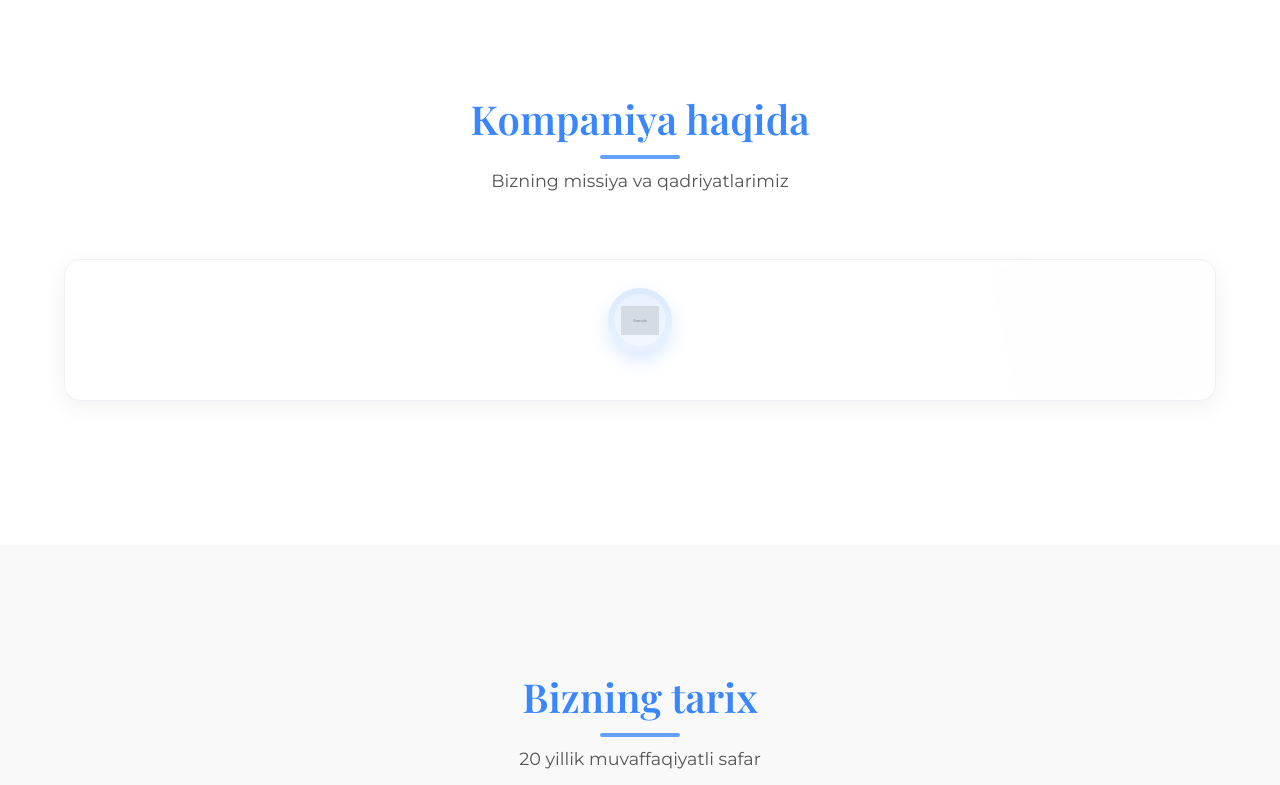
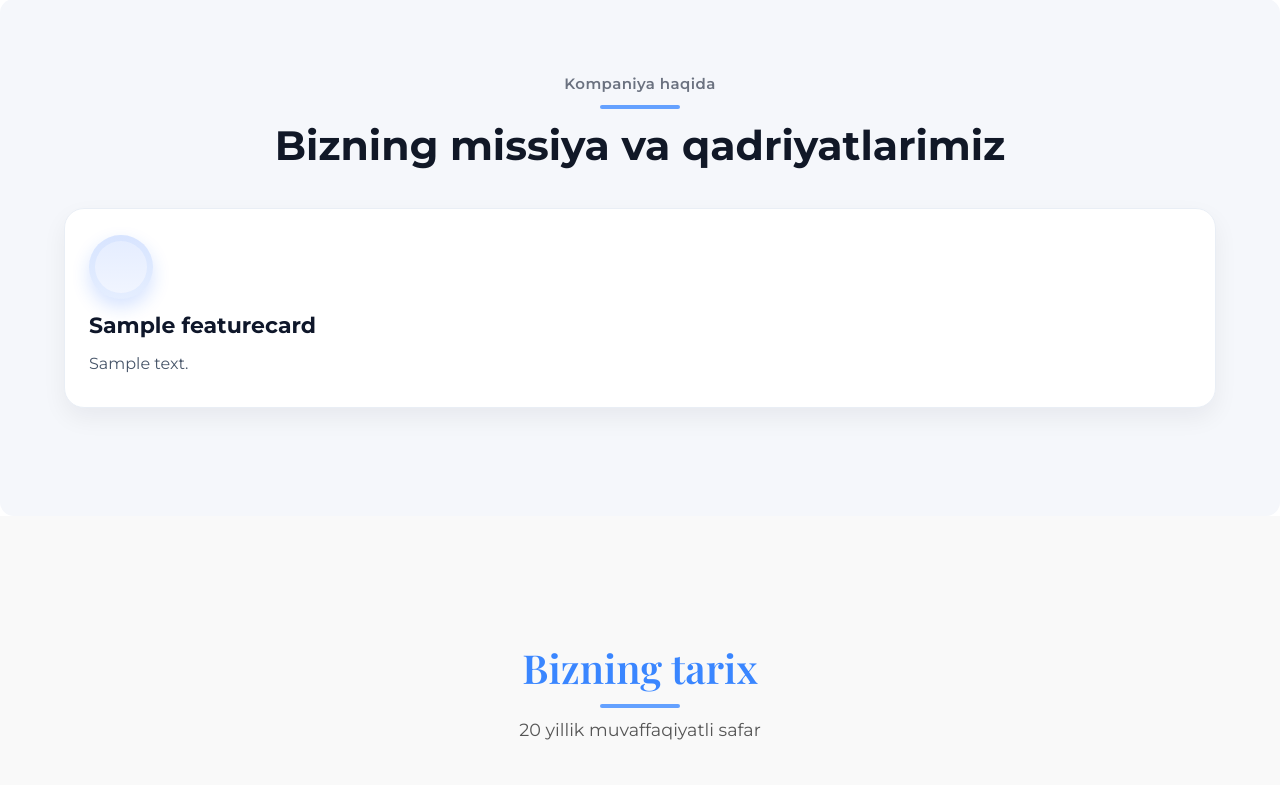
Before and after one commit to davronovuz/biotektpharm, a Django app: template templates/index.html in a window 1280 px wide. Shown: the part 801-1586 px from the top of the page. Run offline with Django 5.2, Linux system fonts and the light colour scheme; the template is opened without the code that fills it: values that come from a table or form of the project are taken from there, others are empty; tables that the repository leaves empty hold one stand-in row (values such as "Sample post"); grey boxes marked "Sample" are stand-in pictures; parts of the project's set-up code (start-up, migrations or seed data) failed here and were passed over.

Commit message:
asdaasasad sdsdjh asjas

```diff
--- a/static/css/styles.css
+++ b/static/css/styles.css
@@ -249,97 +249,141 @@ section.hero{ padding:0 !important; }
 .hero .subtitle{ font-family:'Montserrat',sans-serif !important; font-weight:500; font-size:clamp(16px, 2.1vw, 20px); line-height:1.65; color:#f2f6ff; max-width:760px; margin:0; }
 @media (max-width:576px){ .hero-content{ margin:0 16px; } .hero h1{ font-size:clamp(28px,9vw,40px);} .hero .subtitle{ font-size:15px; } }
 
-/* ===== ABOUT ===== */
-.about-grid{ display:grid; grid-template-columns:repeat(auto-fit, minmax(250px,1fr)); gap:2rem; margin-bottom:3rem; }
-.about-card{ padding:2rem; border-radius:var(--radius-md); background:#fff; box-shadow:var(--shadow-sm); transition:var(--transition); text-align:center; }
-.about-card:hover{ transform:translateY(-10px); box-shadow:var(--shadow-lg); }
-.card-icon{ width:70px; height:70px; background:rgba(58,134,255,.1); border-radius:50%; display:flex; align-items:center; justify-content:center; margin:0 auto 1.5rem; font-size:1.75rem; color:var(--primary); transition:var(--transition); }
-.about-card:hover .card-icon{ background:var(--primary); color:#fff; }
-.about-card h3{ font-size:1.25rem; margin-bottom:1rem; }
-.about-card p{ font-size:.95rem; }
+/* ================================
+   ABOUT section (Figma‑match)
+   Drop this after your variables. Safe overrides only affect .about
+   ================================ */
 
-.about-content{ display:flex; align-items:center; gap:3rem; margin-top:4rem; }
-.about-text{ flex:1; }
-.about-text h3{ font-size:1.75rem; margin-bottom:1.5rem; }
-.about-text p{ margin-bottom:2rem; font-size:1.1rem; }
-.about-image{ flex:1; }
-.image-frame{ position:relative; border-radius:var(--radius-lg); overflow:hidden; box-shadow:var(--shadow-lg); }
-.image-frame img{ width:100%; height:auto; }
-.experience-badge{ position:absolute; top:-20px; right:-20px; width:100px; height:100px; background:var(--accent); border-radius:50%; display:flex; flex-direction:column; align-items:center; justify-content:center; color:#fff; box-shadow:var(--shadow-lg); }
-.experience-badge span{ font-size:2rem; font-weight:700; }
-.experience-badge small{ font-size:.75rem; }
+/* Wrapper panel */
+.about{
+  background:#f5f7fb;            /* very light gray panel like in Figma */
+  padding-top:72px;
+  padding-bottom:72px;
+  border-radius:14px;             /* soft rounded container */
+}
 
-/* Grid + card (sizdagi bilan bir xil bo‘lsa aynan qoldiring) */
+/* Section header styles inside About only */
+.about .section-header{margin-bottom:36px}
+.about .section-header h2{           /* small overline */
+  font-family: var(--font-primary, "Montserrat", sans-serif);
+  font-weight:600;
+  font-size:15px;
+  letter-spacing:.4px;
+  color:#6b7280;                    /* gray */
+  margin-bottom:10px;
+}
+.about .section-header p{            /* big headline */
+  margin:0 auto;
+  max-width:980px;
+  font-family: var(--font-primary, "Montserrat", sans-serif);
+  font-weight:800;
+  line-height:1.30;
+  color:#111827;
+  font-size:clamp(24px,3.2vw,44px);
+  text-align:center;
+}
+/* Optional brand accent in the headline */
+.about .section-header p .brand,
+.about .section-header p a{
+  color:#1e63ff;
+  text-decoration:none;
+}
+
+/* Grid */
 .about-grid{
   display:grid;
-  grid-template-columns:repeat(auto-fit, minmax(280px,1fr));
+  grid-template-columns:repeat(auto-fit, minmax(320px,1fr));
   gap:24px;
-  margin-bottom:48px;
+  margin:22px auto 36px;
 }
+
+/* Card */
 .about-card{
   position:relative;
   overflow:hidden;
-  padding:28px 24px 32px;
-  border-radius:16px;
+  padding:26px 24px 30px;
+  border-radius:20px;
   background:#fff;
-  border:1px solid #edf1f5;
-  box-shadow:0 6px 22px rgba(10,16,26,.06);
-  transition:transform .25s ease, box-shadow .25s ease, border-color .25s ease;
+  border:1px solid #e9eef5;
+  box-shadow:0 10px 24px rgba(16,24,40,.06);
+  transition:transform .22s ease, box-shadow .22s ease, border-color .22s ease;
   text-align:left;
-  isolation:isolate;
+  isolation:isolate; /* keep watermark behind */
 }
 .about-card:hover{
-  transform:translateY(-6px);
-  box-shadow:0 12px 32px rgba(10,16,26,.12);
-  border-color:rgba(58,134,255,.25);
+  transform:translateY(-4px);
+  box-shadow:0 18px 36px rgba(16,24,40,.10);
+  border-color:rgba(30,99,255,.25);
 }
 
-/* Dumaloq badge */
-.card-icon{
-  width:64px; height:64px;
+/* Round icon badge (top-left) */
+.about-card .card-icon{
+  width:64px; height:64px; border-radius:50%;
   display:flex; align-items:center; justify-content:center;
-  border-radius:50%;
-  background:linear-gradient(180deg, rgba(58,134,255,.12), rgba(58,134,255,.06));
-  color:var(--primary);
-  box-shadow:0 8px 18px rgba(58,134,255,.18), inset 0 0 0 6px rgba(58,134,255,.06);
-  font-size:22px;
-  margin-bottom:14px;
+  background:linear-gradient(180deg, rgba(30,99,255,.12), rgba(30,99,255,.06));
+  box-shadow:0 8px 18px rgba(30,99,255,.18), inset 0 0 0 6px rgba(30,99,255,.06);
+  color:#1e63ff;
+  margin:0 0 14px;
+}
+.about-card .card-icon i{ font-size:22px; line-height:1; }
+.about-card .card-icon img{ width:60%; height:60%; object-fit:contain; display:block; }
+
+/* Titles & text — use existing h3/p in your HTML */
+.about-card h3{
+  font-family: var(--font-primary, "Montserrat", sans-serif);
+  font-weight:700;
+  font-size:clamp(18px,2.1vw,22px);
+  color:#0f172a;
+  margin:6px 0 10px;
+}
+.about-card p{
+  font-size:16px;
+  line-height:1.7;
+  color:#475569;
+  margin:0;
 }
 
-/* Badge ichida FA ikon yoki rasm bo‘lishi mumkin */
-.card-icon i{ font-size:22px; line-height:1; }
-.card-icon img{
-  width:60%; height:60%; object-fit:contain; display:block; filter:none;
+/* Huge faded watermark icon/image (optional) */
+.about-card .card-watermark{
+  position:absolute;
+  right:-6px; bottom:-8px;
+  z-index:-1;
+  opacity:.08;
+  transform:rotate(-6deg);
+  line-height:1;
+}
+.about-card .card-watermark i{          /* Font Awesome watermark */
+  font-size:clamp(120px,22vw,190px);
+  color:#0b1220;
+}
+.about-card .card-watermark img{        /* Image/SVG watermark */
+  width:clamp(160px,26vw,220px);
+  height:auto;
+  filter:grayscale(100%);
+  opacity:.10;
+  transform:rotate(-6deg);
 }
 
-/* Sarlavha/tekst */
-.about-card .card-title{
-  font-family:var(--font-secondary);
-  font-weight:700;
-  font-size:clamp(18px,2.2vw,22px);
-  color:#0f172a;
-  margin:4px 0 10px;
-  letter-spacing:.2px;
+/* Side content pair (text + image) under cards) */
+.about-content{ display:flex; align-items:center; gap:32px; margin-top:40px; }
+.about-text{ flex:1; }
+.about-text h3{ font-size:clamp(20px,2.2vw,28px); margin-bottom:16px; font-weight:700; color:#0f172a; }
+.about-text p{ font-size:16.5px; line-height:1.75; color:#4b5563; }
+.about-image{ flex:1; }
+.image-frame{ position:relative; border-radius:16px; overflow:hidden; box-shadow:0 14px 32px rgba(15,23,42,.12); }
+.image-frame img{ width:100%; height:auto; display:block; }
+
+/* Responsive tweaks */
+@media (max-width:992px){
+  .about{ padding-top:60px; padding-bottom:60px; }
+  .about-grid{ grid-template-columns:repeat(auto-fit, minmax(280px,1fr)); gap:18px; }
+  .about-content{ flex-direction:column; }
 }
-.about-card .card-text{
-  font-size:15.5px;
-  line-height:1.7;
-  color:#475569;
+@media (max-width:576px){
+  .about{ padding-top:48px; padding-bottom:48px; border-radius:0; }
+  .about-grid{ grid-template-columns:1fr; }
 }
 
-/* Figma’dagi katta xira watermark */
-.card-watermark{
-  position:absolute;
-  right:-8px; bottom:-10px;
-  z-index:-1; opacity:.08; line-height:1;
-  transform:rotate(-6deg);
-}
-.card-watermark i{ font-size:clamp(120px,22vw,190px); color:#0b1220; }
-.card-watermark img{
-  width:clamp(160px,26vw,220px);
-  height:auto; opacity:.10; filter:grayscale(100%);
-  transform:rotate(-6deg);
-}
 
 
 /* ===== HISTORY (Timeline) ===== */
--- a/templates/index.html
+++ b/templates/index.html
@@ -75,7 +75,7 @@
 
 
 
-  <!-- About Section -->
+<!-- About Section -->
 <section class="about" id="about">
   <div class="container">
     <div class="section-header">
@@ -86,30 +86,36 @@
     <div class="about-grid">
       {% for f in features %}
         <div class="about-card">
-          <!-- Dumaloq ikon badge -->
+          <!-- Dumaloq icon badge -->
           <div class="card-icon">
-            {% if f.icon_image %}
-              <img src="{{ f.icon_image.url }}" alt="{{ f.title }}">
-            {% elif f.icon_class %}
-              <i class="{{ f.icon_class }}"></i>
+            {% if f.icon_type == 'img' and f.icon_image %}
+              <img src="{{ f.icon_image.url }}" alt="{{ f.title_uz|default:'icon' }}">
             {% else %}
-              <i class="fas fa-circle"></i>
+              <i class="{{ f.fa_class|default:'fas fa-circle' }}"></i>
             {% endif %}
           </div>
 
-          <h3 class="card-title">{{ f.title }}</h3>
-          <p class="card-text">{{ f.text }}</p>
+          <!-- Sarlavha va matn — 3 tilda data-* ga qo'yamiz -->
+          <h3
+            class="card-title i18n-db"
+            data-uz="{{ f.title_uz }}"
+            data-ru="{{ f.title_ru|default:f.title_uz }}"
+            data-en="{{ f.title_en|default:f.title_uz }}"
+          >{{ f.title_uz }}</h3>
 
-          <!-- Katta xira watermark ikon/rasm (figma-style) -->
+          <p
+            class="card-text i18n-db"
+            data-uz="{{ f.text_uz }}"
+            data-ru="{{ f.text_ru|default:f.text_uz }}"
+            data-en="{{ f.text_en|default:f.text_uz }}"
+          >{{ f.text_uz }}</p>
+
+          <!-- Katta, xira watermark (Figma uslubi) -->
           <span class="card-watermark">
-            {% if f.watermark_image %}
-              <img src="{{ f.watermark_image.url }}" alt="">
-            {% elif f.icon_image %}
+            {% if f.icon_type == 'img' and f.icon_image %}
               <img src="{{ f.icon_image.url }}" alt="">
-            {% elif f.icon_class %}
-              <i class="{{ f.icon_class }}"></i>
             {% else %}
-              <i class="fas fa-circle"></i>
+              <i class="{{ f.fa_class|default:'fas fa-circle' }}"></i>
             {% endif %}
           </span>
         </div>
@@ -118,8 +124,10 @@
       {% endfor %}
     </div>
 
+    <!-- sizdagi pastki about-content bo‘lagi o‘z holicha qola beradi -->
   </div>
 </section>
+
 
 
     <!-- History Timeline -->
```
